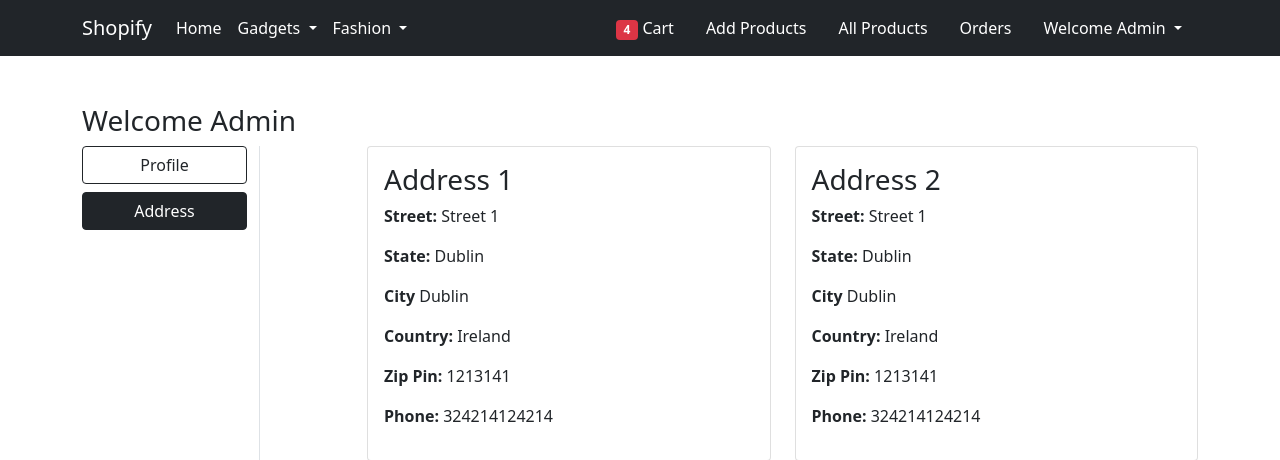
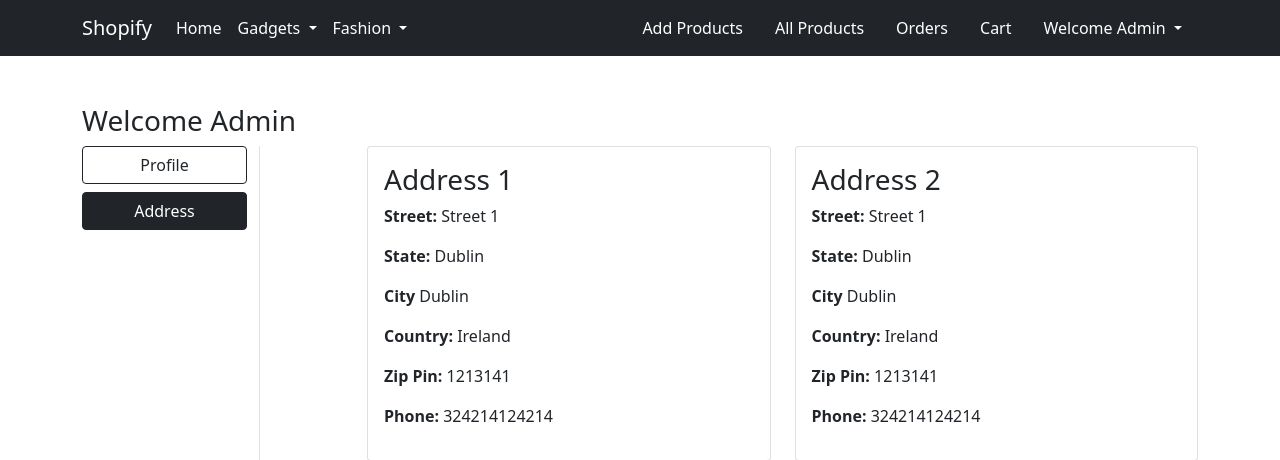
Before and after one commit to shahbakhat/shopify, a Django app: page /address in a window 1280 px wide. Shown: the top 460 px of the page. Run offline with Django 4.2, Linux system fonts and the light colour scheme; a user stored in the database is signed in; data comes from the database, SQL or seed files in the repository; some libraries are stand-ins or nearby versions.

Commit message:
Code refactor

```diff
--- a/main/templates/main/base.html
+++ b/main/templates/main/base.html
@@ -54,9 +54,6 @@
          </ul>
          <div>
           <ul class="navbar-nav me-auto mb-2 mb-lg-0">
-            <li class="nav-item mx-2">
-              <a href="{% url 'shopping_cart' %}" class="nav-link text-white"><span class="badge bg-danger">4</span> Cart </a>
-            </li>
           {% if request.user.is_authenticated %}
             {% if request.user.is_superuser %}
               <li class="nav-item mx-2">
@@ -69,6 +66,9 @@
                 <a href="{% url 'admin_orders' %}" class="nav-link text-white">Orders</a>
               </li>
             {% endif %}
+            <li class="nav-item mx-2">
+              <a href="{% url 'shopping_cart' %}" class="nav-link text-white"><span class="badge bg-danger"></span> Cart </a>
+            </li>
             <li class="nav-item dropdown mx-2">
               <a class="nav-link dropdown-toggle text-white" href="#" id="profileDropdown" role="button" data-bs-toggle="dropdown" aria-expanded="false">
                 Welcome {{ request.user.username | capfirst }}
```
